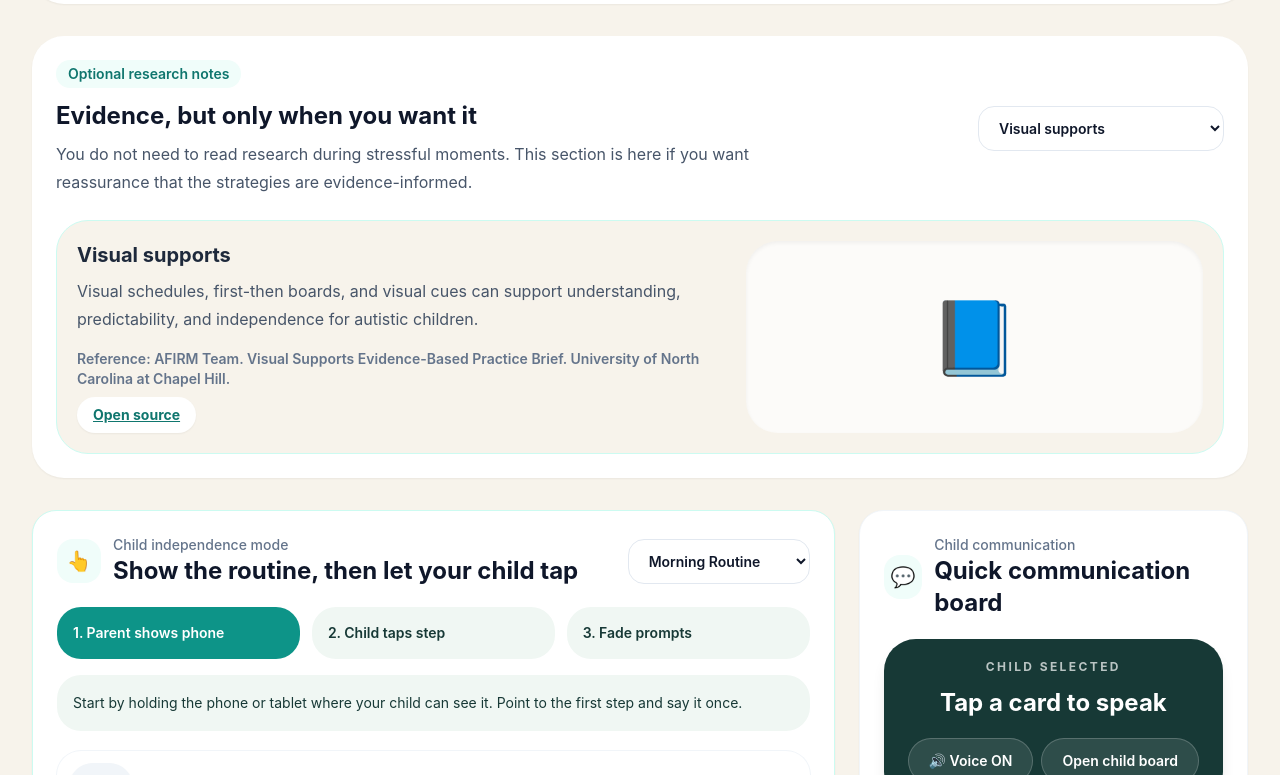
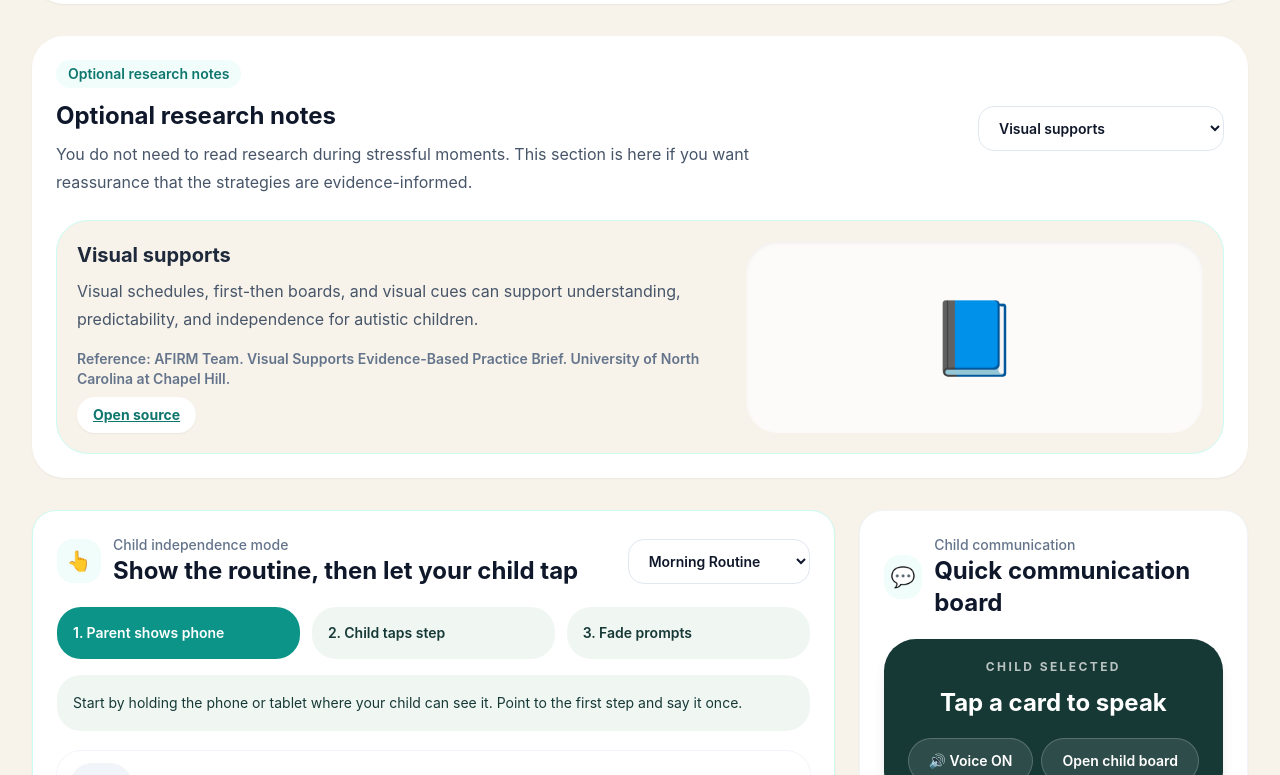
Before and after one commit to autismpathwaysconsulting/apc-calm-companion, a React (Vite) app: page / in a window 1280 px wide. Shown: the part 1805-2580 px from the top of the page. Built offline with nearby package versions, Linux system fonts and the light colour scheme.

Commit message:
Refine Calm Companion layout and parent journey

```diff
--- a/src/App.jsx
+++ b/src/App.jsx
@@ -830,7 +830,7 @@ function resetSavedData() {
           <div className="flex flex-col gap-4 md:flex-row md:items-center md:justify-between">
             <div>
               <div className="inline-flex items-center gap-2 rounded-full bg-teal-50 px-3 py-1 text-sm font-semibold text-teal-700">Optional research notes</div>
-              <h2 className="mt-3 text-2xl font-bold">Evidence, but only when you want it</h2>
+              <h2 className="mt-3 text-2xl font-bold">Optional research notes</h2>
               <p className="mt-2 max-w-3xl leading-7 text-slate-600">You do not need to read research during stressful moments. This section is here if you want reassurance that the strategies are evidence-informed.</p>
             </div>
             <select value={openEvidence} onChange={(event) => setOpenEvidence(event.target.value)} className="rounded-2xl border border-slate-200 bg-white px-4 py-3 text-sm font-semibold outline-none focus:ring-2 focus:ring-teal-500">
@@ -1153,14 +1153,14 @@ function resetSavedData() {
           </Card>
         </section>
 
-        <Card className="border border-teal-100 bg-[#F7F3EB]"><div className="p-6"><div className="flex items-center gap-3"><IconBadge label="💜" /><div><p className="text-sm font-medium text-slate-500">APC Support Philosophy</p><h2 className="text-2xl font-bold">Simple support parents can actually use</h2></div></div><div className="mt-5 grid gap-4 md:grid-cols-3"><div className="rounded-3xl bg-white p-5 shadow-sm"><div className="text-3xl">🧠</div><h3 className="mt-3 text-lg font-bold">Reduce overwhelm first</h3><p className="mt-2 text-sm leading-6 text-slate-600">Parents often do not need more information. They need calmer next steps during hard moments.</p></div><div className="rounded-3xl bg-white p-5 shadow-sm"><div className="text-3xl">👨‍👩‍👧</div><h3 className="mt-3 text-lg font-bold">Built for real families</h3><p className="mt-2 text-sm leading-6 text-slate-600">The app focuses on routines, communication, regulation, transitions, and everyday independence.</p></div><div className="rounded-3xl bg-white p-5 shadow-sm"><div className="text-3xl">✨</div><h3 className="mt-3 text-lg font-bold">Practical over perfect</h3><p className="mt-2 text-sm leading-6 text-slate-600">Tiny wins, calmer moments, and easier communication matter more than perfect behaviour.</p></div></div></div></Card>
+        <Card className="border border-teal-100 bg-[#F7F3EB]"><div className="p-6"><div className="flex items-center gap-3"><IconBadge label="💜" /><div><p className="text-sm font-medium text-slate-500">APC Support Philosophy</p><h2 className="text-2xl font-bold">Support that stays practical</h2></div></div><div className="mt-5 grid gap-4 md:grid-cols-3"><div className="rounded-3xl bg-white p-5 shadow-sm"><div className="text-3xl">🧠</div><h3 className="mt-3 text-lg font-bold">Reduce overwhelm first</h3><p className="mt-2 text-sm leading-6 text-slate-600">During hard moments, parents need one clear next step, not more pressure.</p></div><div className="rounded-3xl bg-white p-5 shadow-sm"><div className="text-3xl">👨‍👩‍👧</div><h3 className="mt-3 text-lg font-bold">Built for real families</h3><p className="mt-2 text-sm leading-6 text-slate-600">The app keeps support simple enough to use at home, in the moment.</p></div><div className="rounded-3xl bg-white p-5 shadow-sm"><div className="text-3xl">✨</div><h3 className="mt-3 text-lg font-bold">Practical over perfect</h3><p className="mt-2 text-sm leading-6 text-slate-600">Small wins and easier communication matter more than perfect behaviour.</p></div></div></div></Card>
 
         <section className="mt-8 rounded-[2rem] border border-teal-100 bg-[#173936] p-6 text-white shadow-xl">
           <div className="grid gap-5 md:grid-cols-[1.2fr_0.8fr] md:items-center">
             <div>
               <p className="text-sm font-bold uppercase tracking-wide text-white/70">Want more support?</p>
               <h2 className="mt-2 text-3xl font-black">Watch APC parent support videos</h2>
-              <p className="mt-3 leading-7 text-white/85">Short parent support videos will be added here for regulation, communication, routines, transitions, and difficult moments.</p>
+              <p className="mt-3 leading-7 text-white/85">Short parent support videos will be added here for practical home support.</p>
               <p className="mt-3 text-sm leading-6 text-white/75">
                 Nothing is sent automatically. You choose when to share your summary with CJ.
               </p>
@@ -1174,7 +1174,7 @@ function resetSavedData() {
               >
                 Send summary to CJ
               </button>
-              <a href="https://autismpathwaysconsulting.com/services" target="_blank" rel="noreferrer" className="rounded-2xl bg-white/10 px-5 py-4 text-center font-bold text-white ring-1 ring-white/30">1:1 Parent Support & Strategy Session</a>
+              <a href="https://autismpathwaysconsulting.com/start" target="_blank" rel="noreferrer" className="rounded-2xl bg-white/10 px-5 py-4 text-center font-bold text-white ring-1 ring-white/30">Visit Start Here</a>
               <a href="https://www.instagram.com/autismpathwaysconsulting" target="_blank" rel="noreferrer" className="rounded-2xl bg-white/10 px-5 py-4 text-center font-bold text-white ring-1 ring-white/30">Watch APC tips</a>
               <a href="mailto:cjlim@autismpathwaysconsulting.com?subject=APC%20Calm%20Companion%20Feedback&body=Hi%20CJ%2C%0A%0AI%20tried%20APC%20Calm%20Companion.%0A%0AWhat%20helped%20most%3A%0A%0AWhat%20felt%20confusing%3A%0A%0AWhat%20I%20wish%20the%20app%20had%3A%0A%0A" className="rounded-2xl bg-white px-5 py-4 text-center font-bold text-teal-800 shadow-lg">Give app feedback</a>
             </div>
```
